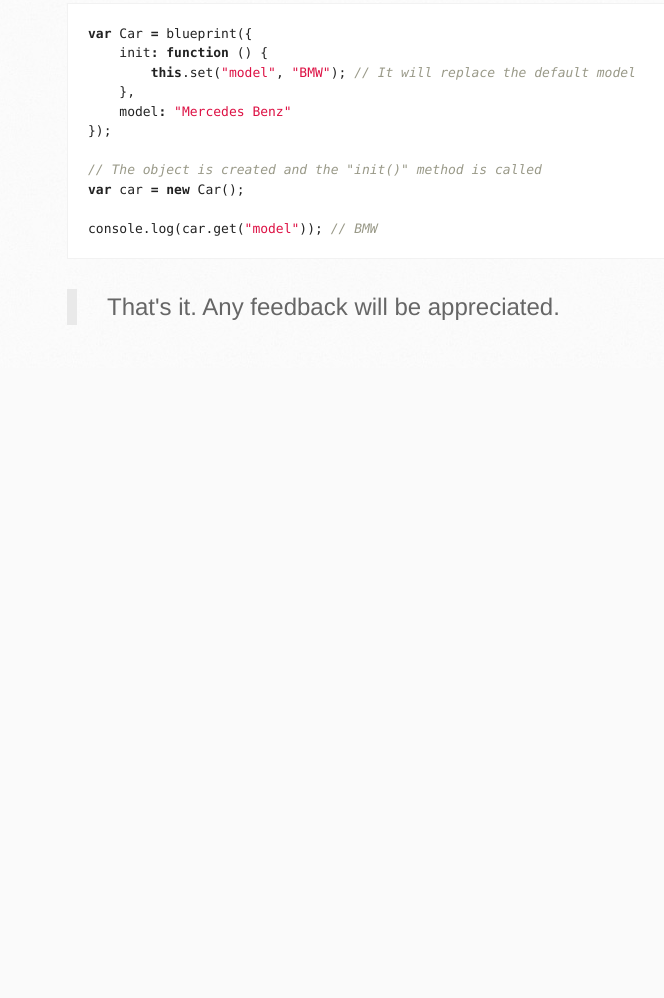
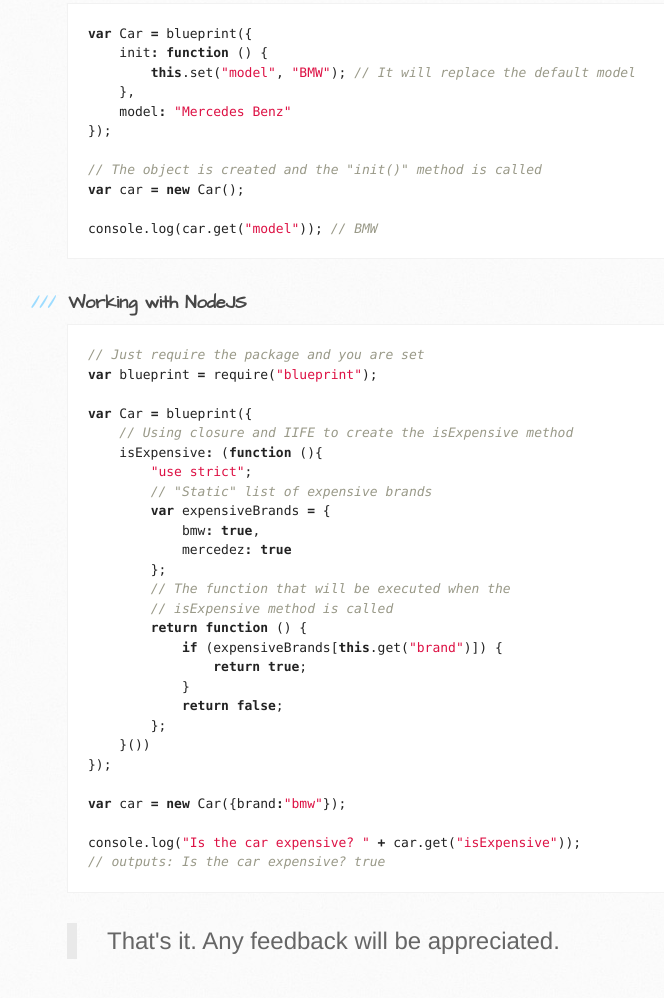
Before and after one commit to peruggia/blueprintjs, a plain HTML site: page index.html in a window 1280 px wide. Shown: the part 1318-2316 px from the top of the page, without its empty margins (103-767 px from the left). Before the commit the page ends 1686 px from the top, so only its background shows below. Drawn offline with Linux system fonts and the light colour scheme.

```diff
--- a/index.html
+++ b/index.html
@@ -54,7 +54,7 @@
 
 <span class="kd">var</span> <span class="nx">user</span> <span class="o">=</span> <span class="k">new</span> <span class="nx">User</span><span class="p">(</span><span class="nx">someObjectIHaveInMyProject</span><span class="p">);</span>
 
-<span class="c1">// Now you get the "fullName" method for free!</span>
+<span class="c1">// Now you get the "fullName" method for free. Bargain!</span>
 <span class="nx">console</span><span class="p">.</span><span class="nx">log</span><span class="p">(</span><span class="nx">user</span><span class="p">.</span><span class="nx">get</span><span class="p">(</span><span class="s2">"fullName"</span><span class="p">));</span> <span class="c1">// Robert Baratheon</span>
 
 <span class="nx">user</span><span class="p">.</span><span class="nx">set</span><span class="p">(</span><span class="s2">"lastName"</span><span class="p">,</span> <span class="s2">"Downey Jr."</span><span class="p">);</span>
@@ -95,6 +95,38 @@
 <span class="nx">console</span><span class="p">.</span><span class="nx">log</span><span class="p">(</span><span class="nx">car</span><span class="p">.</span><span class="nx">get</span><span class="p">(</span><span class="s2">"model"</span><span class="p">));</span> <span class="c1">// BMW</span>
 </pre></div>
 
+<h3>
+<a name="working-with-nodejs" class="anchor" href="#working-with-nodejs"><span class="octicon octicon-link"></span></a>Working with NodeJS</h3>
+
+<div class="highlight highlight-javascript"><pre><span class="c1">// Just require the package and you are set</span>
+<span class="kd">var</span> <span class="nx">blueprint</span> <span class="o">=</span> <span class="nx">require</span><span class="p">(</span><span class="s2">"blueprint"</span><span class="p">);</span>
+
+<span class="kd">var</span> <span class="nx">Car</span> <span class="o">=</span> <span class="nx">blueprint</span><span class="p">({</span>
+    <span class="c1">// Using closure and IIFE to create the isExpensive method</span>
+    <span class="nx">isExpensive</span><span class="o">:</span> <span class="p">(</span><span class="kd">function</span> <span class="p">(){</span>
+        <span class="s2">"use strict"</span><span class="p">;</span>
+        <span class="c1">// "Static" list of expensive brands</span>
+        <span class="kd">var</span> <span class="nx">expensiveBrands</span> <span class="o">=</span> <span class="p">{</span>
+            <span class="nx">bmw</span><span class="o">:</span> <span class="kc">true</span><span class="p">,</span>
+            <span class="nx">mercedez</span><span class="o">:</span> <span class="kc">true</span>
+        <span class="p">};</span>
+        <span class="c1">// The function that will be executed when the</span>
+        <span class="c1">// isExpensive method is called</span>
+        <span class="k">return</span> <span class="kd">function</span> <span class="p">()</span> <span class="p">{</span>
+            <span class="k">if</span> <span class="p">(</span><span class="nx">expensiveBrands</span><span class="p">[</span><span class="k">this</span><span class="p">.</span><span class="nx">get</span><span class="p">(</span><span class="s2">"brand"</span><span class="p">)])</span> <span class="p">{</span>
+                <span class="k">return</span> <span class="kc">true</span><span class="p">;</span>
+            <span class="p">}</span>
+            <span class="k">return</span> <span class="kc">false</span><span class="p">;</span>
+        <span class="p">};</span>
+    <span class="p">}())</span>
+<span class="p">});</span>
+
+<span class="kd">var</span> <span class="nx">car</span> <span class="o">=</span> <span class="k">new</span> <span class="nx">Car</span><span class="p">({</span><span class="nx">brand</span><span class="o">:</span><span class="s2">"bmw"</span><span class="p">});</span>
+
+<span class="nx">console</span><span class="p">.</span><span class="nx">log</span><span class="p">(</span><span class="s2">"Is the car expensive? "</span> <span class="o">+</span> <span class="nx">car</span><span class="p">.</span><span class="nx">get</span><span class="p">(</span><span class="s2">"isExpensive"</span><span class="p">));</span>
+<span class="c1">// outputs: Is the car expensive? true</span>
+</pre></div>
+
 <blockquote>
 <p>That's it. Any feedback will be appreciated.</p>
 </blockquote>
```
Also changed, not shown: params.json (+1 -1 lines).
